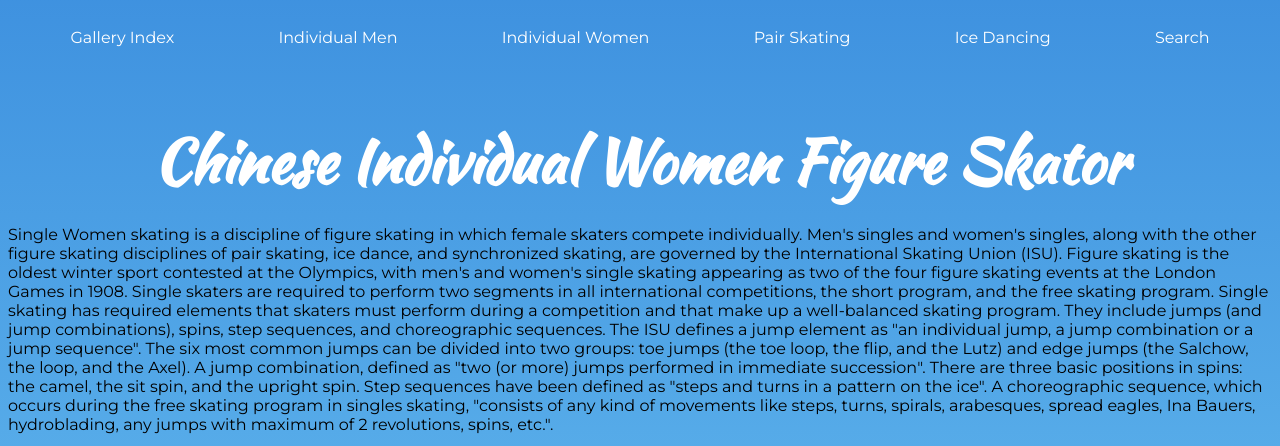
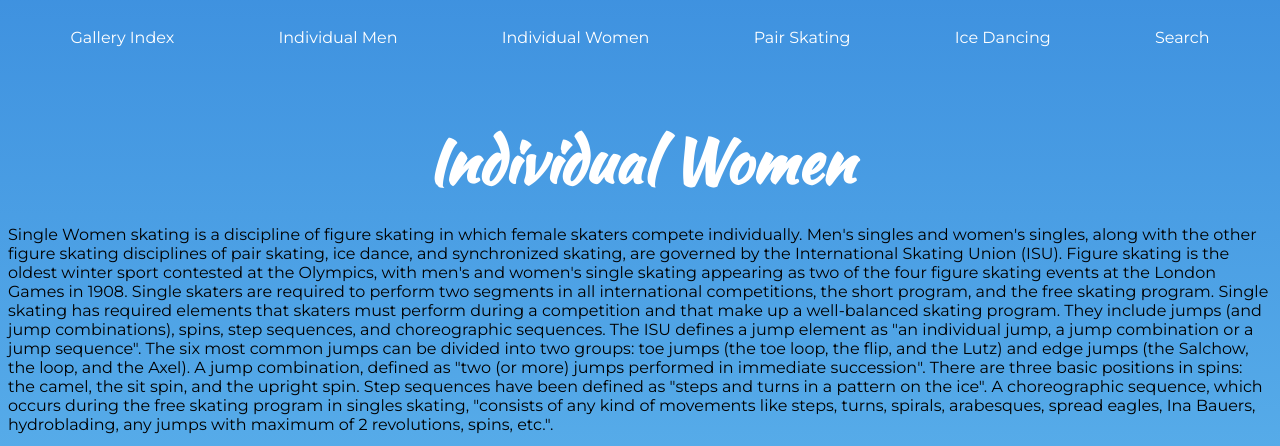
Before and after one commit to renee0905/group5, a Jekyll site: the page built from individual-women.markdown, in a window 1280 px wide and 900 px high, cut to the strip 0-446 px from the top of the window. Built offline with Jekyll 4.4.1, drawn with Linux system fonts in a browser that asks for light colours.

Commit message:
Update individual-women.markdown

```diff
--- a/individual-women.markdown
+++ b/individual-women.markdown
@@ -4,7 +4,7 @@ title: Individual Women
 permalink: /individual-women/
 ---
 
-<h1> Chinese Individual Women Figure Skator</h1>
+<h1> Individual Women </h1>
 <p>Single Women skating is a discipline of figure skating in which female skaters compete individually. Men's singles and women's singles, along with the other figure skating disciplines of pair skating, ice dance, and synchronized skating, are governed by the International Skating Union (ISU). Figure skating is the oldest winter sport contested at the Olympics, with men's and women's single skating appearing as two of the four figure skating events at the London Games in 1908.
 Single skaters are required to perform two segments in all international competitions, the short program, and the free skating program.
 Single skating has required elements that skaters must perform during a competition and that make up a well-balanced skating program. They include jumps (and jump combinations), spins, step sequences, and choreographic sequences. The ISU defines a jump element as "an individual jump, a jump combination or a jump sequence". The six most common jumps can be divided into two groups: toe jumps (the toe loop, the flip, and the Lutz) and edge jumps (the Salchow, the loop, and the Axel). A jump combination, defined as "two (or more) jumps performed in immediate succession". There are three basic positions in spins: the camel, the sit spin, and the upright spin. Step sequences have been defined as "steps and turns in a pattern on the ice". A choreographic sequence, which occurs during the free skating program in singles skating, "consists of any kind of movements like steps, turns, spirals, arabesques, spread eagles, Ina Bauers, hydroblading, any jumps with maximum of 2 revolutions, spins, etc.".
```
